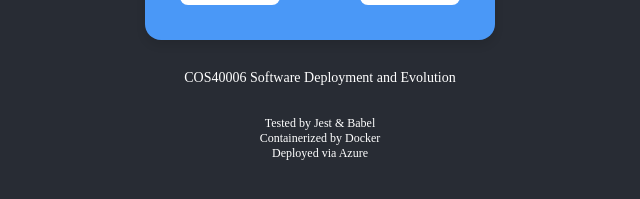
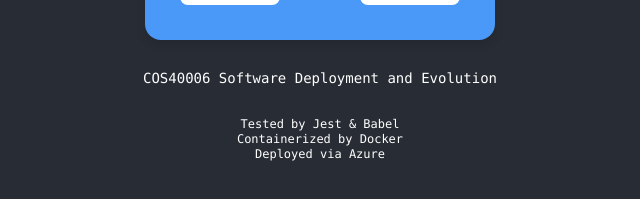
Before and after one commit to DevDuck-JS/react-app, a React (Create React App) app: page / in a window 1280 px wide. Shown: the part 545-744 px from the top of the page, without its empty margins (320-960 px from the left). Built offline with nearby package versions, Linux system fonts and the light colour scheme.

Commit message:
Test real time update

```diff
--- a/src/App.js
+++ b/src/App.js
@@ -1,6 +1,6 @@
 import React, { useEffect } from "react"; // Add useEffect import
-// import logo from "./sun.svg";
-import logo from "./logo.svg";
+import logo from "./sun.svg";
+// import logo from "./logo.svg";
 import "./App.css";
 import { handleCelsiusInput, handleFahrenheitInput } from "./script";
 
@@ -53,11 +53,19 @@ function App() {
           </div>
         </div>
         <br />
-        <p className="sm-test">COS40006 Software Deployment and Evolution</p>
+        <p className="sm-test">
+          <code>COS40006 Software Deployment and Evolution</code>
+        </p>
         <br />
-        <p className="xsm-test">Tested by Jest & Babel</p>
-        <p className="xsm-test">Containerized by Docker </p>
-        <p className="xsm-test">Deployed via Azure</p>
+        <p className="xsm-test">
+          <code>Tested by Jest & Babel</code>
+        </p>
+        <p className="xsm-test">
+          <code>Containerized by Docker</code>
+        </p>
+        <p className="xsm-test">
+          <code>Deployed via Azure</code>
+        </p>
         <br />
       </header>
     </div>
```
